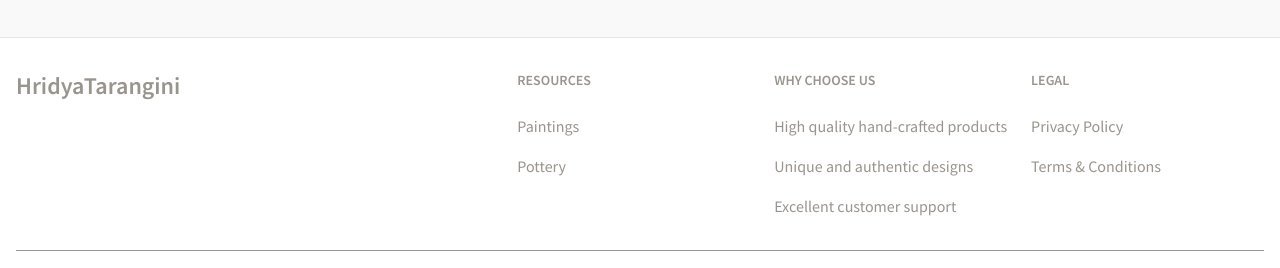
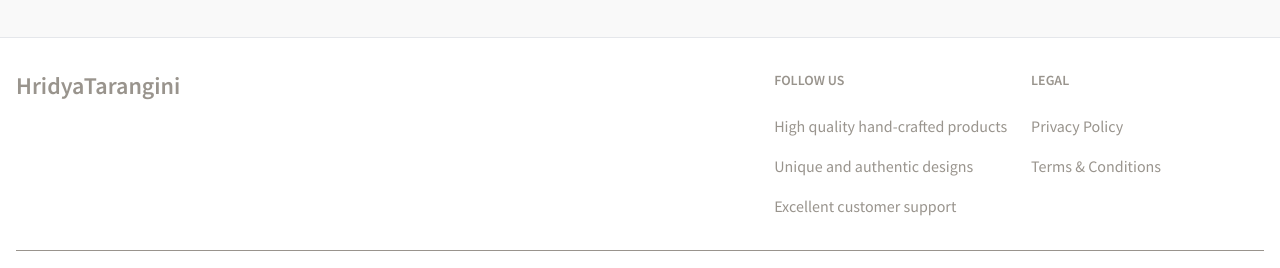
Before and after one commit to gnanaprakash99/e-com, a React (Vite) app: page / in a window 1280 px wide. Shown: the part 1593-1861 px from the top of the page. Built offline with nearby package versions, Linux system fonts and the light colour scheme; no server answers.

Commit message:
updated footer corrections

```diff
--- a/src/components/footer/Footer.jsx
+++ b/src/components/footer/Footer.jsx
@@ -10,9 +10,9 @@ const Footer = () => {
                             <span className="self-center text-2xl font-semibold whitespace-nowrap">HridyaTarangini</span>
                         </a>
                     </div>
-                    <div className="grid grid-cols-2 gap-6 sm:gap-6 sm:grid-cols-3">
+                    <div className="grid grid-cols-2 gap-6 sm:gap-6 sm:grid-cols-2">
                         {/* Resources */}
-                        <div>
+                        {/* <div>
                             <h2 className="mb-6 text-sm font-semibold uppercase">Resources</h2>
                             <ul className="font-medium">
                                 <li className="mb-4">
@@ -22,11 +22,11 @@ const Footer = () => {
                                     <a href="" className="hover:underline">Pottery</a>
                                 </li>
                             </ul>
-                        </div>
+                        </div> */}
 
                         {/* Why Choose Us */}
                         <div>
-                            <h2 className="mb-6 text-sm font-semibold uppercase">Why Choose Us</h2>
+                            <h2 className="mb-6 text-sm font-semibold uppercase">Follow Us</h2>
                             <ul className="font-medium">
                                 <li className="mb-4">High quality hand-crafted products</li>
                                 <li className="mb-4">Unique and authentic designs</li>
```
